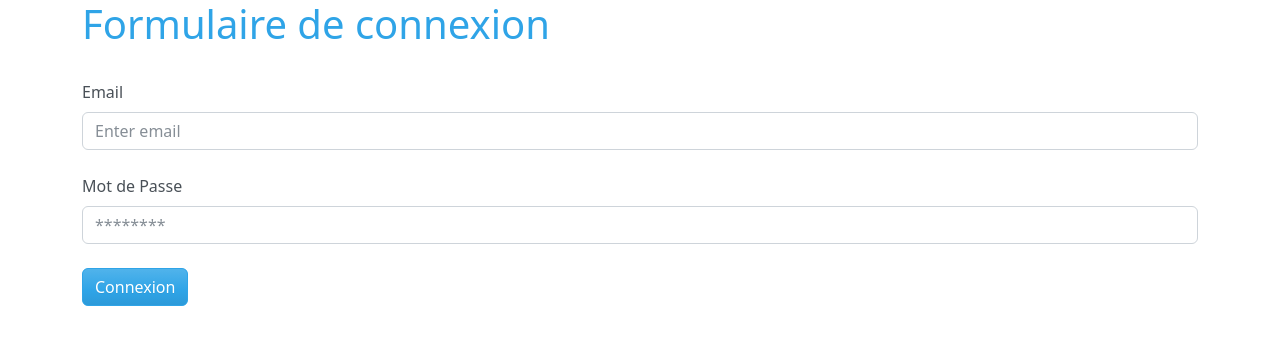
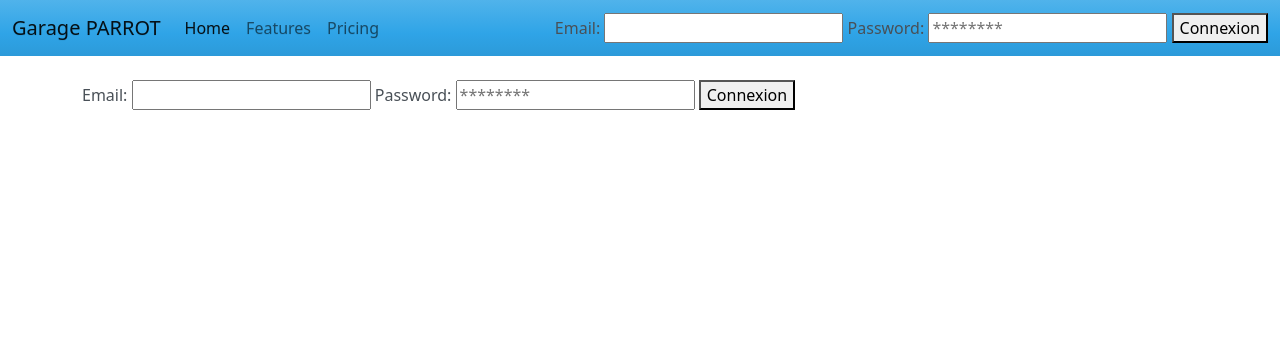
Before and after one commit to Damtab83/my_garage_ecf, a Symfony app: template templates/login/index.html.twig in a window 1280 px wide. Shown: the top 345 px of the page. Run offline with Twig, Linux system fonts and the light colour scheme; the template is opened without the code that fills it, so the values that code supplies are empty; some libraries are stand-ins or nearby versions.

Commit message:
Created header & login form

```diff
--- a/templates/base.html.twig
+++ b/templates/base.html.twig
@@ -13,6 +13,8 @@
         {% endblock %}
     </head>
     <body>
+
+        {% include "partials/header.html.twig" %}
         {% block body %}{% endblock %}
     </body>
 </html>
--- /dev/null
+++ b/templates/login/form.html.twig
@@ -0,0 +1,12 @@
+<form action="{{ path('app_login') }}" method="post">
+    <label for="username">Email:</label>
+    <input type="text" id="username" name="_username" value="{{ last_username|default('')}}">
+
+    <label for="password">Password:</label>
+    <input type="password" id="password" name="_password" placeholder="********">
+
+    <input type="hidden" name="_csrf_token" value="{{ csrf_token('authenticate') }}">
+    <input type="hidden" name="_target_path" value="{{ path ('app_home') }}">
+
+    <button type="submit">Connexion</button>
+</form>
--- a/templates/login/index.html.twig
+++ b/templates/login/index.html.twig
@@ -1,28 +1,18 @@
 {% extends 'base.html.twig' %}
 
-{% block title %}Hello LoginController!
+{% block title %}
+    Connexion
 {% endblock %}
 
 {% block body %}
+    <div class="container mt-4">
 		{% if error %}
 			<div class="alert alert-danger">
 				{{ error.messageKey|trans(error.messageData, 'security') }}
 			</div>
 		{% endif %}
 
-	<div class="container">
-		<h1>Formulaire de connexion</h1>
-		<form action="{{ path('app_login') }}" method="post">
-			<div class="form-group">
-				<label for="email" class="form-label mt-4">Email</label>
-				<input type="email" class="form-control" id="email" name="_email" placeholder="Enter email" value="{{ last_username }}">
+		{% include "login/form.html.twig" %}
 	</div>
-			<div class="form-group">
-				<label for="password" class="form-label mt-4">Mot de Passe</label>
-				<input type="password" class="form-control" id="password" name="_password" placeholder="********">
-			</div>
-		</form>
 
-		<button type="submit" class="btn btn-primary mt-4">Connexion</button>
-	</div>
 {% endblock %}
--- /dev/null
+++ b/templates/partials/header.html.twig
@@ -0,0 +1,30 @@
+<nav class="navbar navbar-expand-lg bg-primary" data-bs-theme="dark">
+	<div class="container-fluid">
+		<a class="navbar-brand" href="#">Garage PARROT</a>
+		<button class="navbar-toggler" type="button" data-bs-toggle="collapse" data-bs-target="#navbarColor01" aria-controls="navbarColor01" aria-expanded="false" aria-label="Toggle navigation">
+			<span class="navbar-toggler-icon"></span>
+		</button>
+		<div class="collapse navbar-collapse" id="navbarColor01">
+			<ul class="navbar-nav me-auto">
+				<li class="nav-item">
+					<a class="nav-link active" href="#">Home</a>
+				</li>
+				<li class="nav-item">
+					<a class="nav-link" href="#">Features</a>
+				</li>
+				<li class="nav-item">
+					<a class="nav-link" href="#">Pricing</a>
+				</li>
+			</ul>
+			{% if is_granted('IS_AUTHENTICATED_FULLY') %}
+				<p>Bienvenue
+					{{app.user.fullname}}
+					|
+					<a class="link link-danger" href="{{ path('app_logout') }}">Logout</a>
+				</p>
+			{% else %}
+				{% include 'login/form.html.twig' %}
+			{% endif %}
+		</div>
+	</div>
+</nav>
```
Also changed, not shown: 1 other file. Lines whose indentation alone changed are shown as unchanged.
